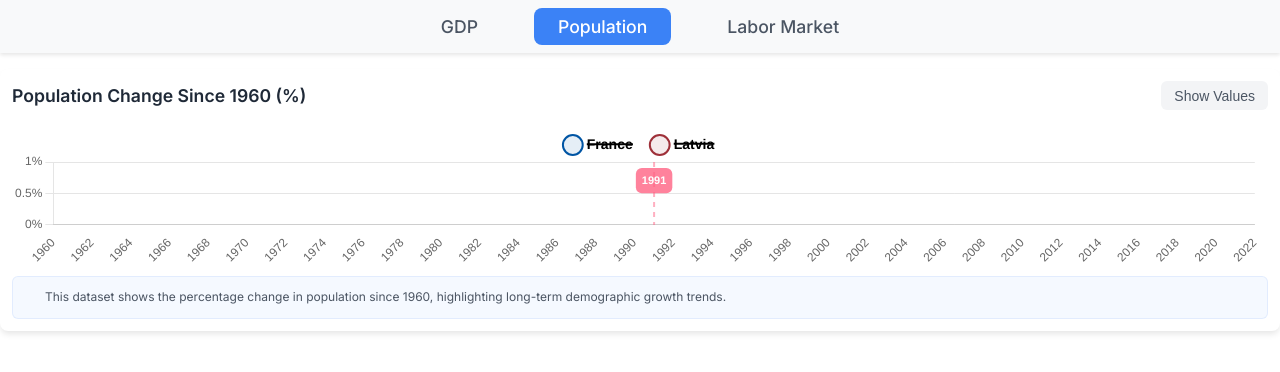
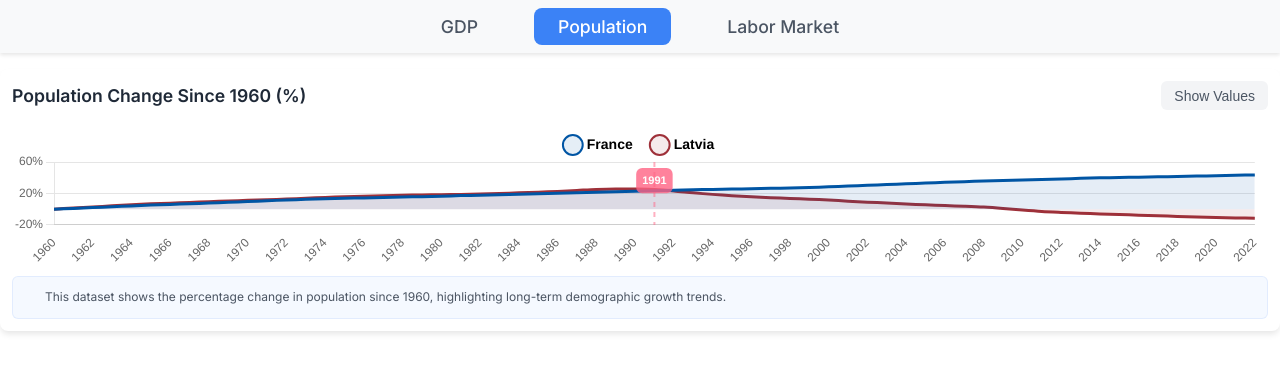
Before and after one commit to Martin-JMP/tsi-dashboard, a Next.js app: page /population in a window 1280 px wide. Shown: the top 372 px of the page. Built offline with nearby package versions, Linux system fonts and the light colour scheme.

Commit message:
UTF-8 !!!!!

```diff
--- a/src/app/population/page.tsx
+++ b/src/app/population/page.tsx
@@ -30,7 +30,7 @@ export default function PopulationPage() {
       </nav>
 
       <div className="flex justify-center items-center mt-8">
-        <PopulationChart />
+        <PopulationChart  onCountrySelect={() => null} selectedCountry={null}/>
       </div>
     </div>
   );
```
